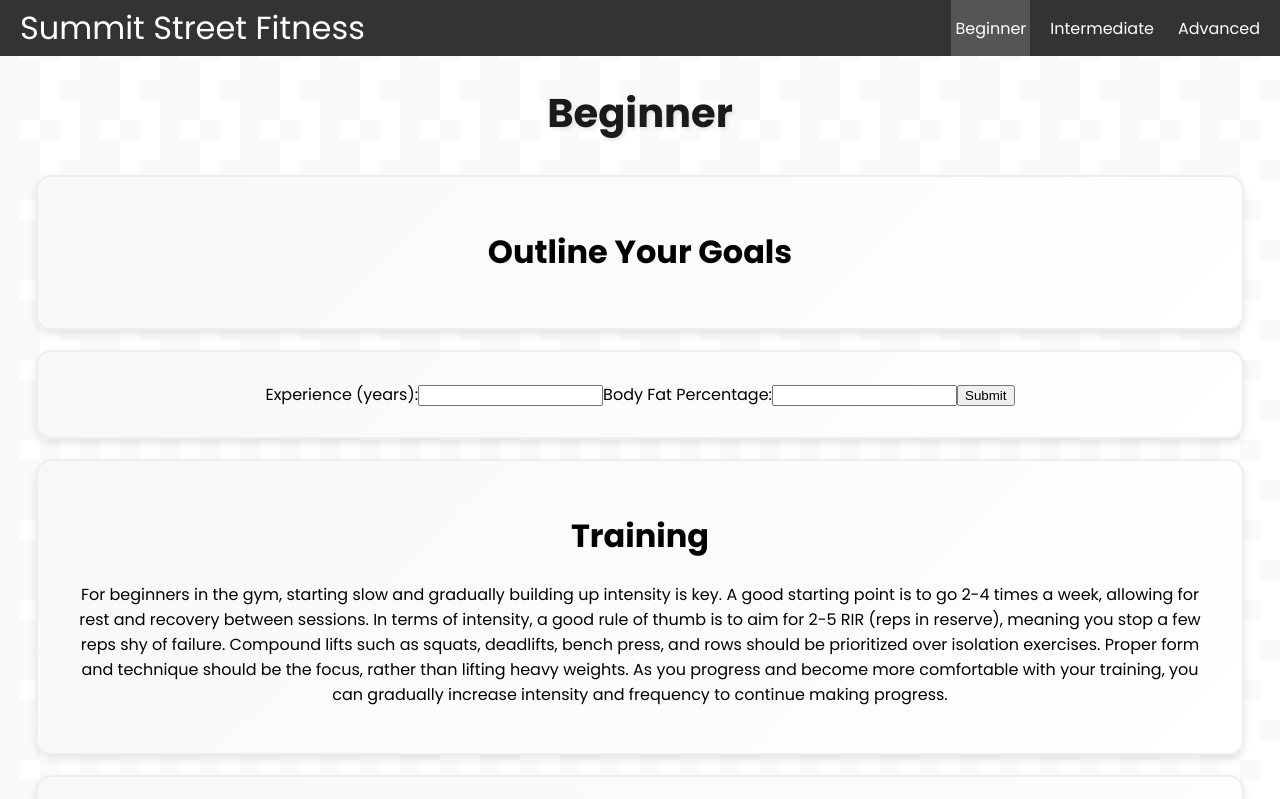
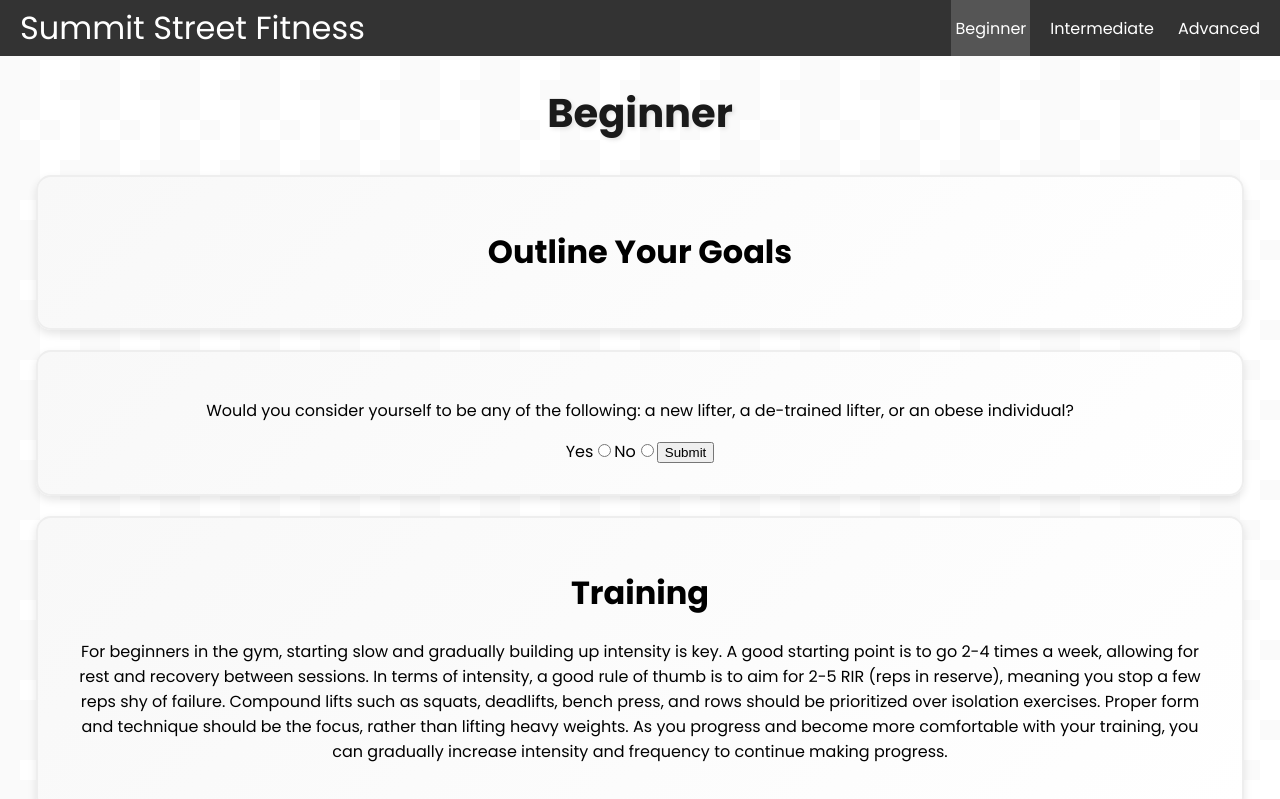
Before and after one commit to mrussotti/Summit-Street-Fitness-2.0, a React (Create React App) app: page /Beginner in a window 1280 px wide. Shown: the top 799 px of the page. Built offline with nearby package versions, Linux system fonts and the light colour scheme.

Commit message:
updated path for decision tree

```diff
--- a/src/components/RecommendationForm.js
+++ b/src/components/RecommendationForm.js
@@ -1,42 +1,70 @@
-import React from 'react';
+import React, { useState } from 'react';
 
 function RecommendationForm({ onSubmit }) {
-  const handleFormSubmit = (event) => {
+  const [showFollowUpForm, setShowFollowUpForm] = useState(false);
+
+  const handleInitialFormSubmit = (event) => {
     event.preventDefault();
 
-    // Decision tree logic
-    const experience = parseFloat(event.target.elements.experience.value);
-    const bodyFat = parseFloat(event.target.elements.bodyFat.value);
+    const Yes = event.target.elements.Yes.checked;
 
-    let recommendation = 'Recomp';
+    let recommendation = '';
 
-    if (experience <= 1) {
-      if (bodyFat <= 15) {
-        recommendation = 'Bulk';
-      } else {
-        recommendation = 'Cut';
-      }
+    if (Yes) {
+      recommendation = 'Recomp';
+      onSubmit(recommendation);
     } else {
-      if (bodyFat <= 10) {
-        recommendation = 'Bulk';
-      } else if (bodyFat >= 20) {
-        recommendation = 'Cut';
-      }
+      setShowFollowUpForm(true);
+    }
+  };
+
+  const handleFollowUpFormSubmit = (event) => {
+    event.preventDefault();
+    const bulk = event.target.elements.bulk.checked;
+    const cut = event.target.elements.cut.checked;
+
+    let recommendation = '';
+
+    if (bulk) {
+      recommendation = 'Bulk';
+    } else if (cut) {
+      recommendation = 'Cut';
     }
 
     onSubmit(recommendation);
   };
 
   return (
-    <form onSubmit={handleFormSubmit}>
-      <label htmlFor="experience">Experience (years):</label>
-      <input type="number" name="experience" id="experience" required />
+    <>
+      {!showFollowUpForm ? (
+        <form onSubmit={handleInitialFormSubmit}>
+          <p>
+            Would you consider yourself to be any of the following: a new lifter, a
+            de-trained lifter, or an obese individual?
+          </p>
 
-      <label htmlFor="bodyFat">Body Fat Percentage:</label>
-      <input type="number" name="bodyFat" id="bodyFat" required />
+          <label htmlFor="Yes">Yes</label>
+          <input type="radio" name="userType" id="Yes" />
 
-      <button type="submit">Submit</button>
-    </form>
+          <label htmlFor="No">No</label>
+          <input type="radio" name="userType" id="No" />
+
+          <button type="submit">Submit</button>
+        </form>
+      ) : (
+        <form onSubmit={handleFollowUpFormSubmit}>
+          <p>Would you like to bulk up or cut down?</p>
+
+          <label htmlFor="bulk">Bulk</label>
+          <input type="radio" name="goal" id="bulk" />
+
+          <label htmlFor="cut">Cut</label>
+          <input type="radio" name="goal" id="cut" />
+
+          <button type="submit">Submit</button>
+        </form>
+      )}
+    </>
   );
 }
 
```
